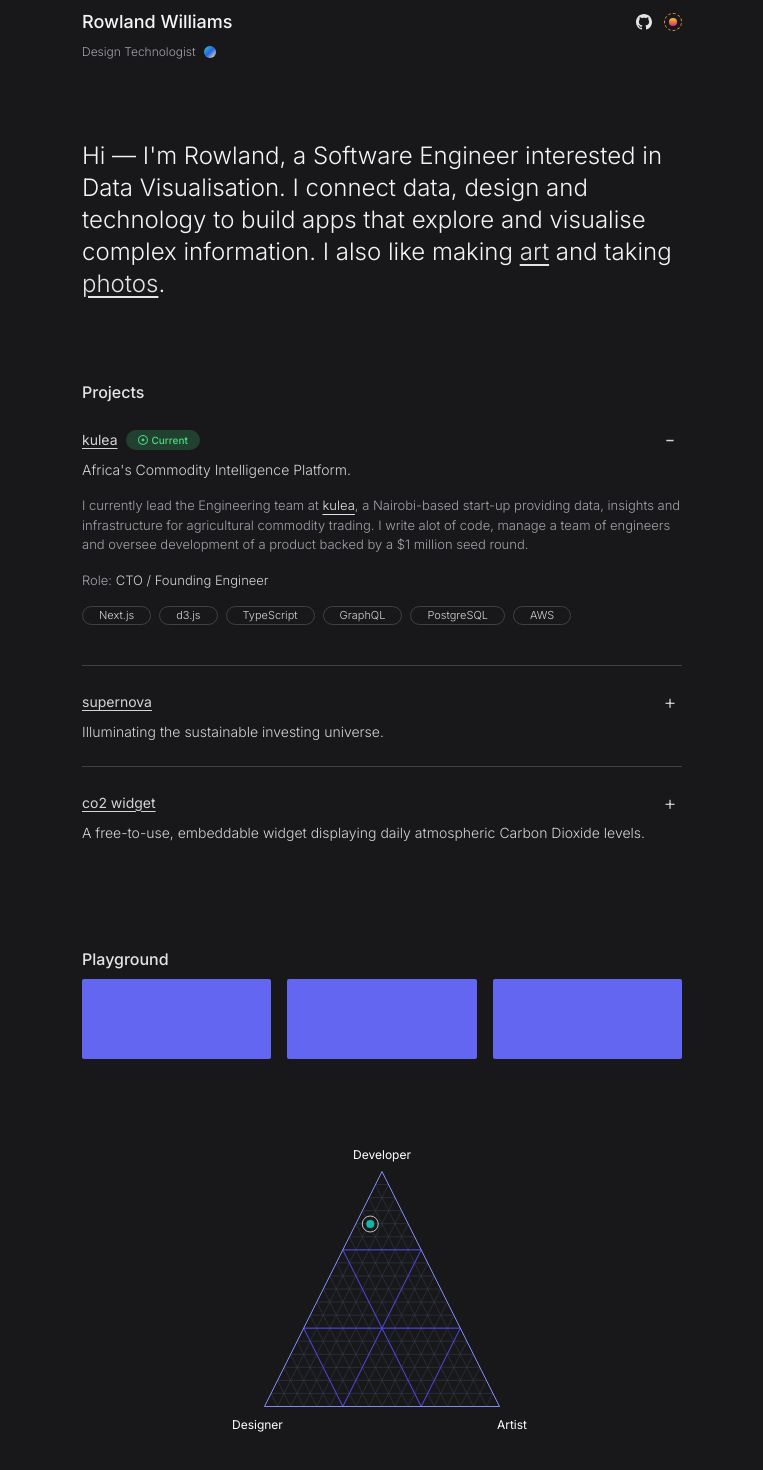
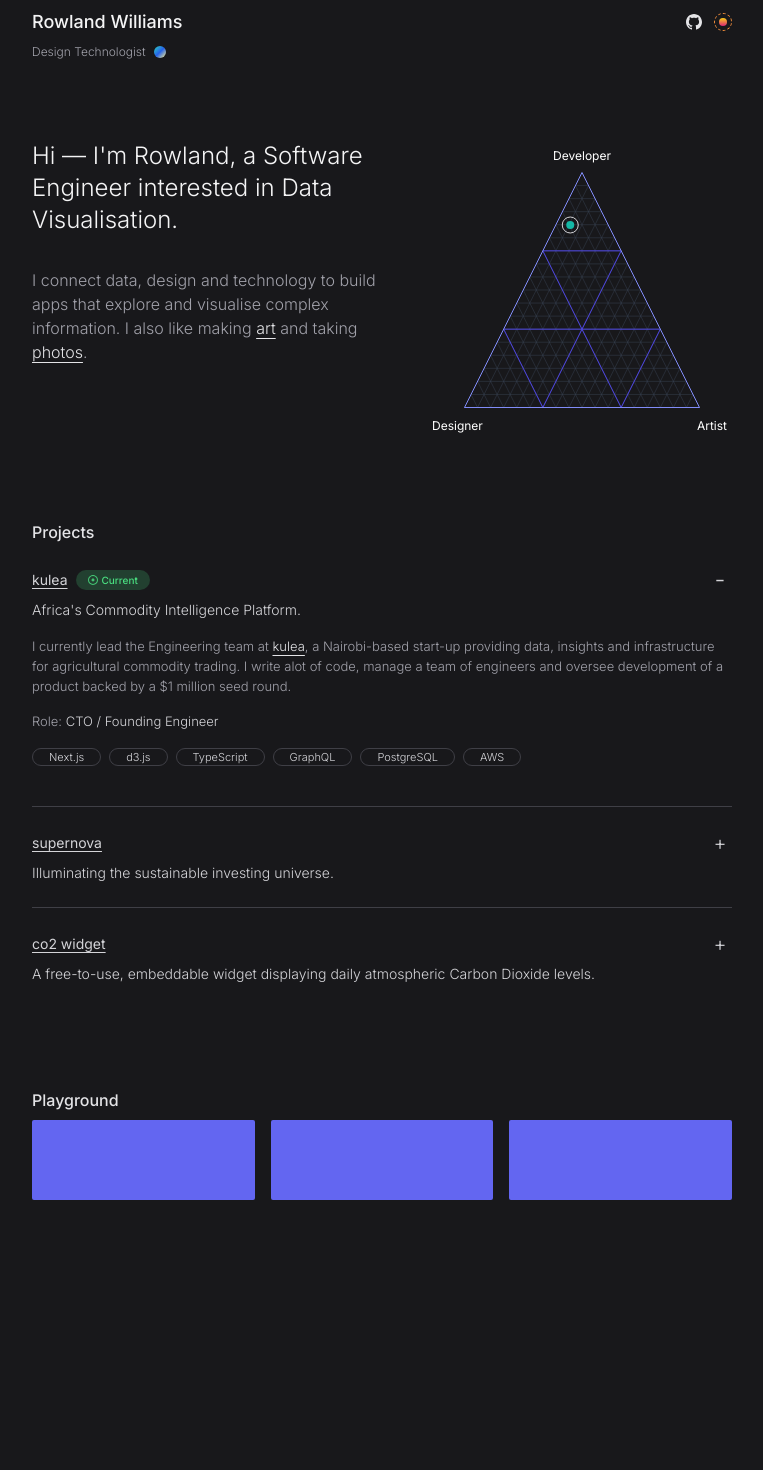
Before and after one commit to rowlandwilliams/playground, a Next.js app: page / in a window 1280 px wide. Shown: the part 48-1518 px from the top of the page, without its empty margins (258-1021 px from the left). After the commit the page ends 1296 px from the top, so only its background shows below. Built offline with nearby package versions, Linux system fonts and the light colour scheme.

Commit message:
add ternary plot poiint

```diff
--- a/src/app/page.tsx
+++ b/src/app/page.tsx
@@ -7,12 +7,19 @@ import { TernaryPlot } from "@/components/TernaryPlot/TernaryPlot";
 export default function Home() {
   return (
     <main className="flex px-8 flex-col items-center my-12 text-zinc-600">
-      <article className="w-full max-w-[600px] space-y-20">
+      <article className="w-full max-w-[700px] space-y-20">
         <Navbar />
-        <BioText />
+        <div className="grid grid-cols-1 sm:grid-cols-2">
+          <BioText />
+          <div className="hidden sm:flex sm:justify-end">
+            <TernaryPlot />
+          </div>
+        </div>
         <Projects />
         <Playground />
-        <TernaryPlot />
+        <div className="sm:hidden">
+          <TernaryPlot />
+        </div>
       </article>
     </main>
   );
--- a/src/components/BioText/BioText.tsx
+++ b/src/components/BioText/BioText.tsx
@@ -3,11 +3,14 @@ import Link from "next/link";
 export const BioText = () => {
   return (
     <>
-      <section className="text-2xl space-y-8 hidden sm:block font-light text-zinc-900 dark:text-zinc-100">
-        <p>
+      <section className="text-xl space-y-8 hidden sm:block font-light text-zinc-900 dark:text-zinc-100">
+        <p className="text-2xl">
           Hi — I&apos;m Rowland, a Software Engineer interested in Data
-          Visualisation. I connect data, design and technology to build apps
-          that explore and visualise complex information. I also like making{" "}
+          Visualisation.
+        </p>
+        <p className="text-zinc-600 dark:text-zinc-400 text-base lg:text-base">
+          I connect data, design and technology to build apps that explore and
+          visualise complex information. I also like making{" "}
           <Link
             href="/art"
             target="_blank"
@@ -35,7 +38,6 @@ export const BioText = () => {
           I connect data, design and technology to build apps that explore and
           visualise complex information.
         </p>
-
       </section>
     </>
   );
--- a/src/components/Projects/Project/Project.tsx
+++ b/src/components/Projects/Project/Project.tsx
@@ -74,7 +74,7 @@ export const Project = ({
       </div>
       {active && (
         <div className="py-8 sm:py-4 text-[13px] space-y-8 sm:space-y-4 font-light text-zinc-600 dark:text-zinc-400">
-          <div className="leading-normal text-sm sm:text-[13px] space-y-2">{body}</div>
+          <div className="text-sm sm:text-[13px] space-y-2">{body}</div>
           <section className="space-y-4 sm:space-y-4">
             <div>
               Role: <span className="dark:text-zinc-300">{role}</span>
--- a/src/components/TernaryPlot/TernaryPlot.tsx
+++ b/src/components/TernaryPlot/TernaryPlot.tsx
@@ -14,15 +14,11 @@ export const TernaryPlot = () => {
   const half = trianglePlotDim / 2;
   const labelOffset = 10;
   return (
-    <section>
     <div
       ref={ref}
-        className="flex mx-auto max-w-[300px] brder justify-center items-center"
+      className="flex mx-auto sm:mx-0 w-full max-w-[300px] justify-self-end justify-center items-center"
     >
-        <svg
-          height={trianglePlotDim + padding}
-          width={trianglePlotDim + padding}
-        >
+      <svg height={trianglePlotDim + padding} width={trianglePlotDim + padding}>
         <g transform={`translate(${padding / 2}, ${padding / 2})`}>
           <TernaryPlotOuterTriangle
             half={half}
@@ -42,7 +38,7 @@ export const TernaryPlot = () => {
           <TernaryPlotOuterTriangle
             half={half}
             trianglePlotDim={trianglePlotDim}
-              triangleClass="fill-transparent stroke-indigo-400"
+            triangleClass="fill-transparent stroke-indigo-600 dark:stroke-indigo-400"
           />
         </g>
         <TernaryPlotLabels
@@ -58,6 +54,5 @@ export const TernaryPlot = () => {
         />
       </svg>
     </div>
-    </section>
   );
 };
--- a/src/components/TernaryPlot/TernaryPlotBaseTriangles/TernaryPlotBaseTriangles.tsx
+++ b/src/components/TernaryPlot/TernaryPlotBaseTriangles/TernaryPlotBaseTriangles.tsx
@@ -9,7 +9,7 @@ export const TernaryPlotBaseTriangles = ({
   plotDim,
   nTriangles,
   half,
-  strokeClass = "stroke-zinc-400 dark:stroke-gray-700 stroke-[0.5px]",
+  strokeClass = "stroke-zinc-300 dark:stroke-gray-700 stroke-[0.5px]",
 }: Props) => {
   const trianglePlotDim = plotDim / nTriangles;
   const numbers = [...Array(nTriangles)];
--- a/src/components/TernaryPlot/TernaryPlotPoint/TernaryPlotPoint.tsx
+++ b/src/components/TernaryPlot/TernaryPlotPoint/TernaryPlotPoint.tsx
@@ -8,13 +8,13 @@ export const TernaryPlotPoint = ({ padding, trianglePlotDim, half }: Props) => {
   return (
     <g>
       <circle
-        className="dark:fill-none stroke-zinc-300 fill-indigo-200 dark:animate-pulse"
+        className="dark:fill-none stroke-zinc-300 fill-indigo-100 dark:animate-pulse"
         r={8}
         cx={padding / 2 + trianglePlotDim * 0.45}
         cy={half - padding / 2}
       />
       <circle
-        className="fill-teal-500 animate-pulse dark:animate-none"
+        className="fill-orange-500 dark:fill-teal-500 animate-pulse dark:animate-none"
         r={4}
         cx={padding / 2 + trianglePlotDim * 0.45}
         cy={half - padding / 2}
```
Lines whose indentation alone changed are shown as unchanged.
